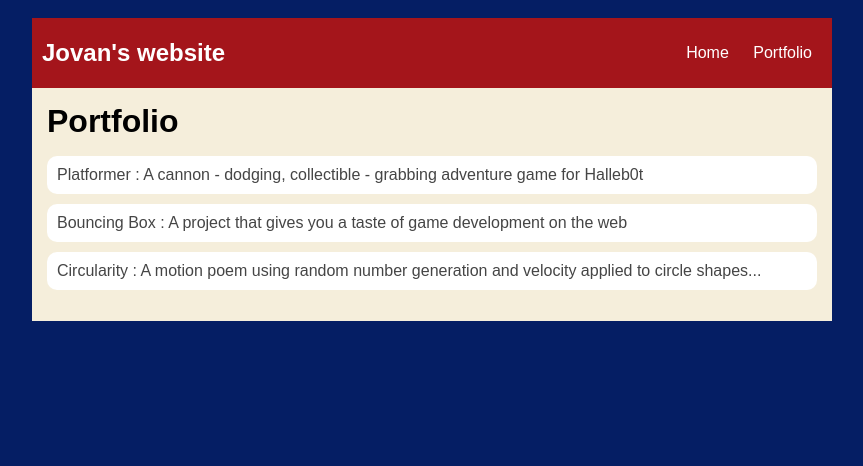
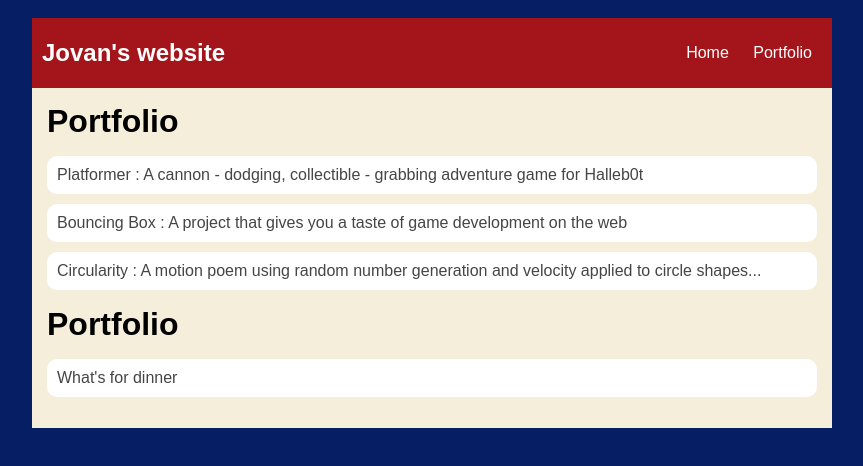
Before and after one commit to Jovan-Tucker/Jovan2079, a plain HTML site: page portfolio.html in a window 1280 px wide. Shown: the whole page, without its empty margins (208-1071 px from the left). Drawn offline with Linux system fonts and the light colour scheme.

Commit message:
portfolio

```diff
--- a/portfolio.html
+++ b/portfolio.html
@@ -68,23 +68,23 @@
              color: black;
          }
 
-         #portfolio {
+         .portfolio {
              list-style-type: none;
              padding-left: 0;
          }
 
-         #portfolio li {
+         .portfolio li {
              background: #fff;
              padding: 10px;
              border-radius: 10px;
              margin-bottom: 10px;
          }
 
-         #portfolio li:hover {
+         .portfolio li:hover {
              background: #eee;
          }
 
-         #portfolio a {
+         .portfolio a {
              text-decoration: none;
              color: #454545;
          }
@@ -109,12 +109,16 @@
             <main>
                 <div class="content">
                     <h1>Portfolio</h1>
-                    <ul id="portfolio">
+                    <ul class ="portfolio">
                         <li><a href="projects/platformer/">Platformer : A cannon - dodging, collectible - grabbing adventure game for Halleb0t</a></li>
                         <li><a href="projects/bouncing-box/">Bouncing Box : A project that gives you a taste of game development on the web </a></li>
                         <li><a href="projects/circularity/">Circularity : A motion poem using random number generation and velocity applied to circle shapes...</a></li>
                     </ul>
-                </div>
+                    <h1>Portfolio</h1>
+                    <ul class ="portfolio">
+                        <li><a href=https://www.khanacademy.org/computer-programming/spin-off-of-project-whats-for-dinner/5778638086127616> What's for dinner </a></li>
+
+                    </div>
             </main>
         </div>
     </body>
```
